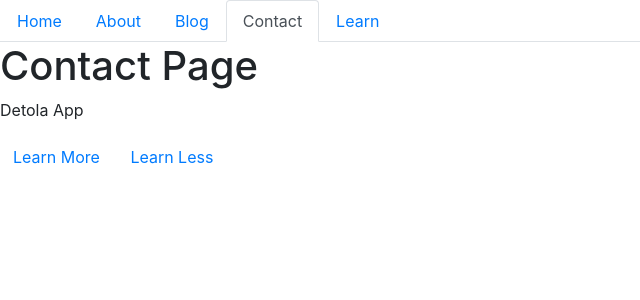
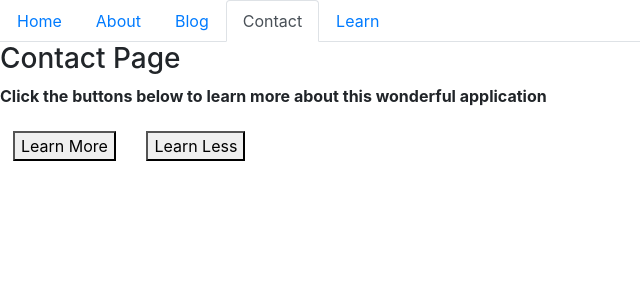
Before and after one commit to adeadu555/DetolaApp, a React (Create React App) app in the folder detolaapp/: page /contact in a window 1280 px wide. Shown: the top 300 px of the page, without its empty margins (0-640 px from the left). Built offline with nearby package versions, Linux system fonts and the light colour scheme.

Commit message:
updated files

```diff
--- a/detolaapp/src/components/NavTabs.js
+++ b/detolaapp/src/components/NavTabs.js
@@ -1,7 +1,5 @@
 import React from "react";
 import { Link, useLocation } from "react-router-dom";
-
-
 
 
 function NavTabs() {
--- a/detolaapp/src/components/pages/About.js
+++ b/detolaapp/src/components/pages/About.js
@@ -5,7 +5,7 @@ function About(){
         <div className="container">
         <div className="jumbotron">
         <div>
-        <h1>About</h1>
+        <h3>About</h3>
         <p>
             Detola App
         </p>
--- a/detolaapp/src/components/pages/Blog.js
+++ b/detolaapp/src/components/pages/Blog.js
@@ -5,7 +5,7 @@ function Blog(){
         <div className="container">
         <div className="jumbotron">
         <div>
-        <h1>Blog</h1>
+        <h3>Blog</h3>
         <p>
             Detola App
         </p>
--- a/detolaapp/src/components/pages/Contact.js
+++ b/detolaapp/src/components/pages/Contact.js
@@ -7,17 +7,17 @@ import Learn from "./Learn";
 function Contact(props){
     return (
         <div>
-            <h1>Contact Page</h1>
+            <h3>Contact Page</h3>
             <p>
+                <b>Click the buttons below to learn more about this wonderful application</b>
+            </p>
 
 
-                Detola App
-            </p>
     <Link to={`${props.match.url}/learn`} role="button" className="btn btn-link">
-        Learn More
+        <button>Learn More</button>
       </Link>{" "}
       <Link to="/contact" role="button" className="btn btn-link">
-        Learn Less
+        <button>Learn Less</button>
       </Link>
       <Route exact path={`${props.match.url}/learn`} component={Learn} />
 
--- a/detolaapp/src/components/pages/Home.js
+++ b/detolaapp/src/components/pages/Home.js
@@ -5,7 +5,7 @@ function Home() {
         <div className="container">
             <div className="jumbotron">
             <div>
-            <h1>Home Page</h1>
+            <h3>Home Page</h3>
             <p>
                 Detola App
             </p>
--- a/detolaapp/src/components/pages/Learn.js
+++ b/detolaapp/src/components/pages/Learn.js
@@ -2,12 +2,28 @@ import React from "react";
 
 function Learn() {
     return (
+        <div className="container">
+        <div className="jumbotron">
         <div>
-            <h1>Hello</h1>
-            <p>
-                Detola App
-            </p>
+        <h3>Learn</h3>
+        <p>
+            Detola App
+        </p>
         </div>
+
+        </div>
+        <div className="card">
+            <div className="card-header">
+               <h3 className="card-title">Learn</h3>
+            </div>
+            <div className="card-body">
+                <p className="card-text">Detola App</p>
+            </div>
+
+        </div>
+
+    </div>
+
     );
 }
 
```
